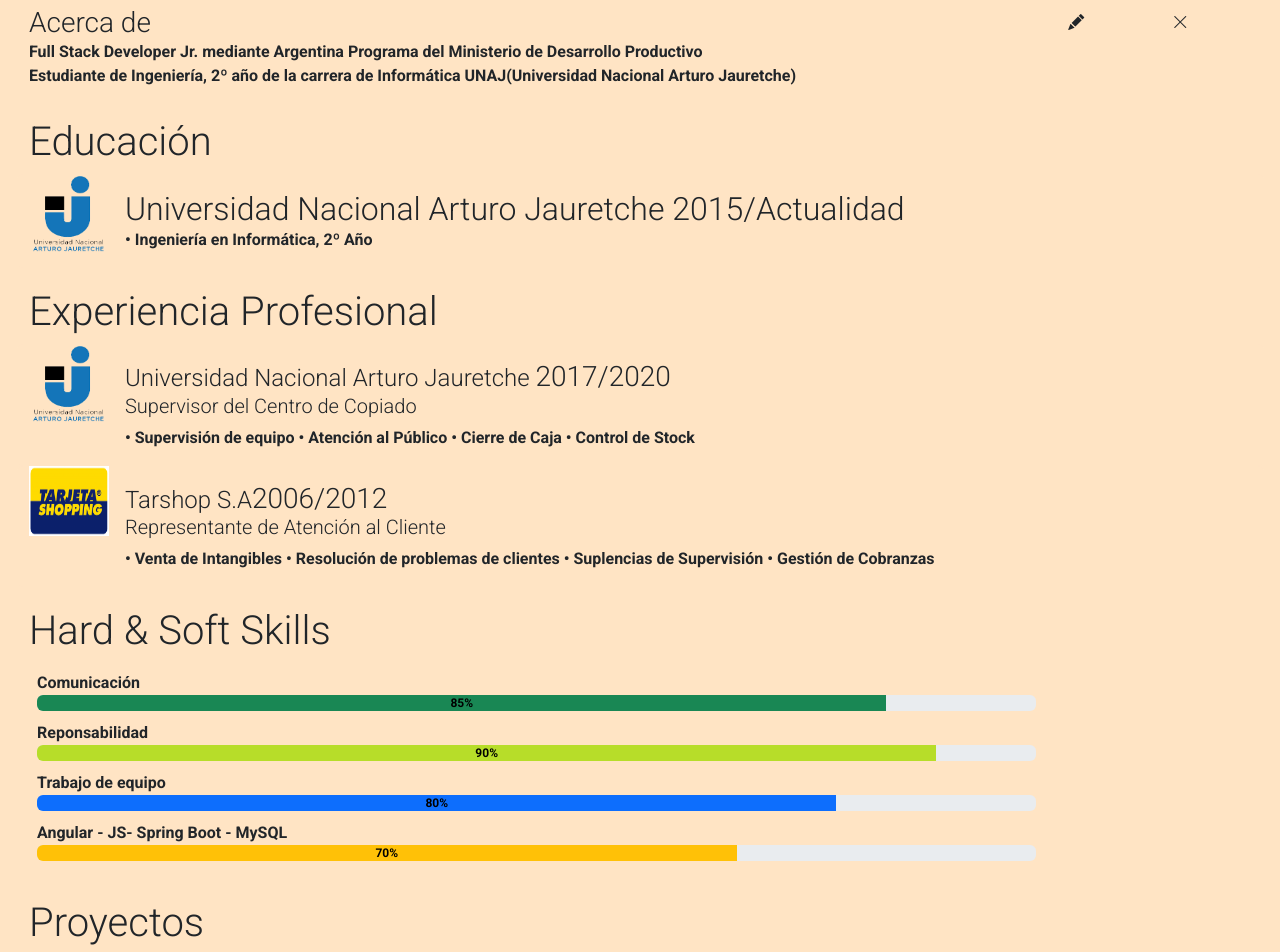
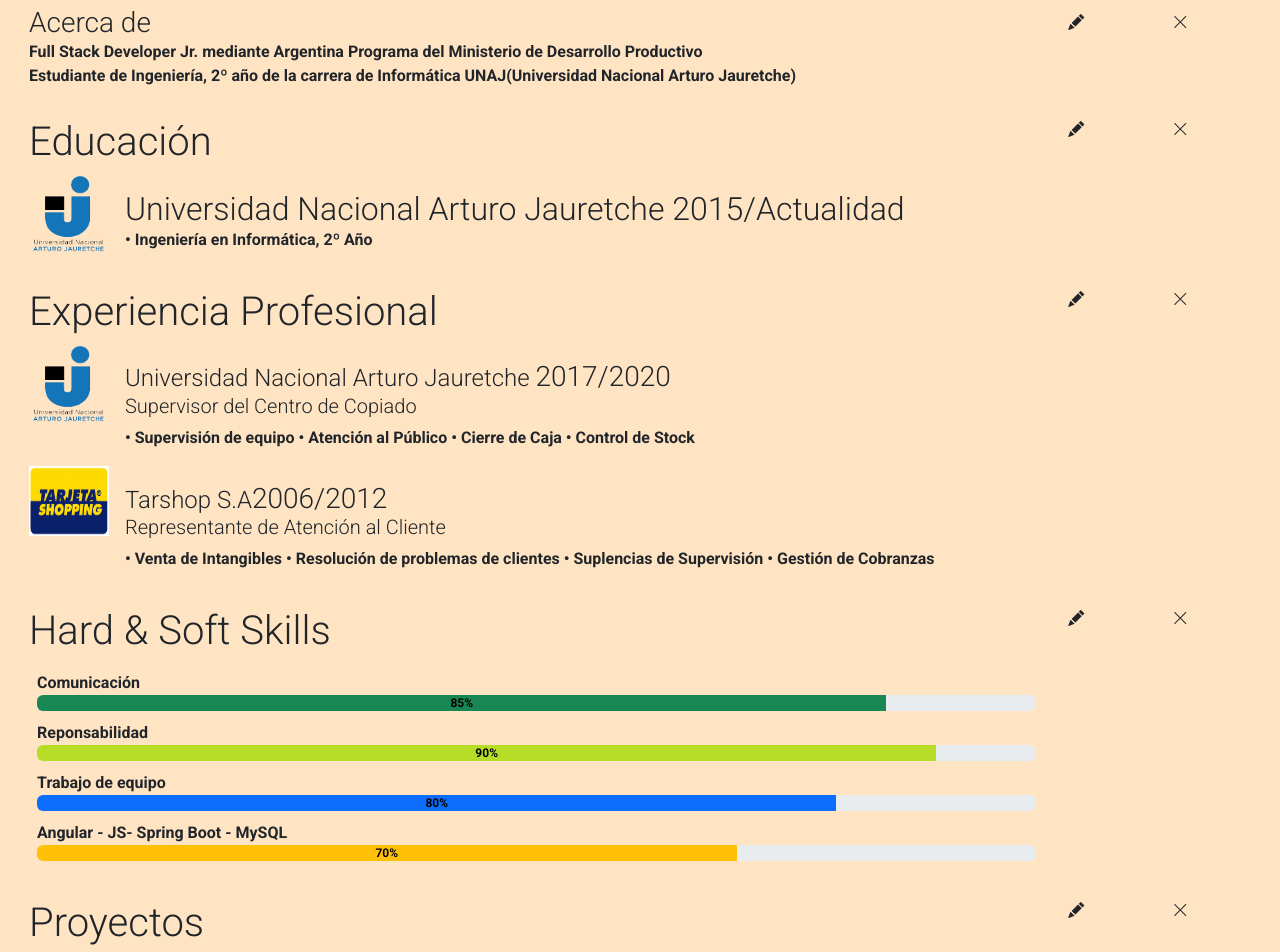
Before and after one commit to WalterGimenez/FrontEnd, an Angular app in the folder gimenezApp/: page / in a window 1280 px wide. Shown: the part 880-1832 px from the top of the page. Built offline with nearby package versions, Linux system fonts and the light colour scheme.

Commit message:
se terminó de modificar y agregar el lápiz y el borrador en los componentes

```diff
--- a/gimenezApp/src/app/components/education/education.component.html
+++ b/gimenezApp/src/app/components/education/education.component.html
@@ -1,6 +1,12 @@
 <div class="row">
-    <div>
+  <div class= "col-sm-10 col-md-10 col-lg-10">
     <h1>Educación</h1>
+    </div>
+    <div class="col-sm-1 col-md-1 col-lg-1" id="pencil4">
+      <i class="bi bi-pencil-fill"  width="75" height="75"></i>
+    </div>
+    <div class="col-sm-1 col-md-1 col-lg-1" id="pencil4">
+      <i class="bi bi-x-lg"  width="75" height="75"></i>
     </div>
     <div class="card">
       <div class="card-horizontal">
@@ -11,6 +17,7 @@
         <div class="card-body">
         <h2 id="h2edu">Universidad Nacional Arturo Jauretche 2015/Actualidad</h2>
         <p class="card-text">• Ingeniería en Informática, 2º Año</p>
+
            </div>
           </div>
 </div>
--- a/gimenezApp/src/app/components/experience/experience.component.html
+++ b/gimenezApp/src/app/components/experience/experience.component.html
@@ -1,21 +1,27 @@
 <div class="row">
-    <div>
+      <div class= "col-sm-10 col-md-10 col-lg-10">
         <h1>Experiencia Profesional</h1>
         </div>
-
+        <div class="col-sm-1 col-md-1 col-lg-1" id="pencil4">
+          <i class="bi bi-pencil-fill"  width="75" height="75"></i>
+        </div>
+        <div class="col-sm-1 col-md-1 col-lg-1" id="pencil4">
+          <i class="bi bi-x-lg"  width="75" height="75"></i>
+        </div>
         <div class="card">
           <div class="card-horizontal">
             <div class="img-square-wrapper">
-                  <a href="https://www.unaj.edu.ar/" target="_blank"><img src="./assets/logoUnaj.png" alt="logo UNAJ" id="lunaj"></a>
+              <a href="https://www.unaj.edu.ar/carreras/ingenieria-y-agronomia/ingenieria-informatica/" target="_blank"><img src="./assets/logoUnaj.png" alt="logo UNAJ" id="lunaj"></a>
             </div>
+
             <div class="card-body">
                   <h4 class="card-title" id="h4edu">Universidad Nacional Arturo Jauretche <h3 id="h3edu">2017/2020</h3></h4>
                   <h5>Supervisor del Centro de Copiado</h5>
                   <p class="card-text">• Supervisión de equipo • Atención al Público • Cierre de Caja • Control de Stock</p>
             </div>
-
          </div>
     </div>
+
     <div class="card">
       <div class="card-horizontal">
         <div class="img-square-wrapper">
--- a/gimenezApp/src/app/components/proyect/proyect.component.html
+++ b/gimenezApp/src/app/components/proyect/proyect.component.html
@@ -1,6 +1,12 @@
 <div class="row">
-    <div>
+  <div class= "col-sm-10 col-md-10 col-lg-10">
     <h1>Proyectos</h1>
+    </div>
+    <div class="col-sm-1 col-md-1 col-lg-1" id="pencil4">
+      <i class="bi bi-pencil-fill"  width="75" height="75"></i>
+    </div>
+    <div class="col-sm-1 col-md-1 col-lg-1" id="pencil4">
+      <i class="bi bi-x-lg"  width="75" height="75"></i>
     </div>
     <div class="card">
       <div class="card-horizontal">
--- a/gimenezApp/src/app/components/skill/skill.component.html
+++ b/gimenezApp/src/app/components/skill/skill.component.html
@@ -1,6 +1,12 @@
 <div class="row">
-    <div>
+  <div class= "col-sm-10 col-md-10 col-lg-10">
     <h1>Hard & Soft Skills</h1>
+    </div>
+    <div class="col-sm-1 col-md-1 col-lg-1" id="pencil4">
+      <i class="bi bi-pencil-fill"  width="75" height="75"></i>
+    </div>
+    <div class="col-sm-1 col-md-1 col-lg-1" id="pencil4">
+      <i class="bi bi-x-lg"  width="75" height="75"></i>
     </div>
     <div class="col-md-10">
       <div class="rating-progress-bars p-2">
```
Lines whose indentation alone changed are shown as unchanged.
